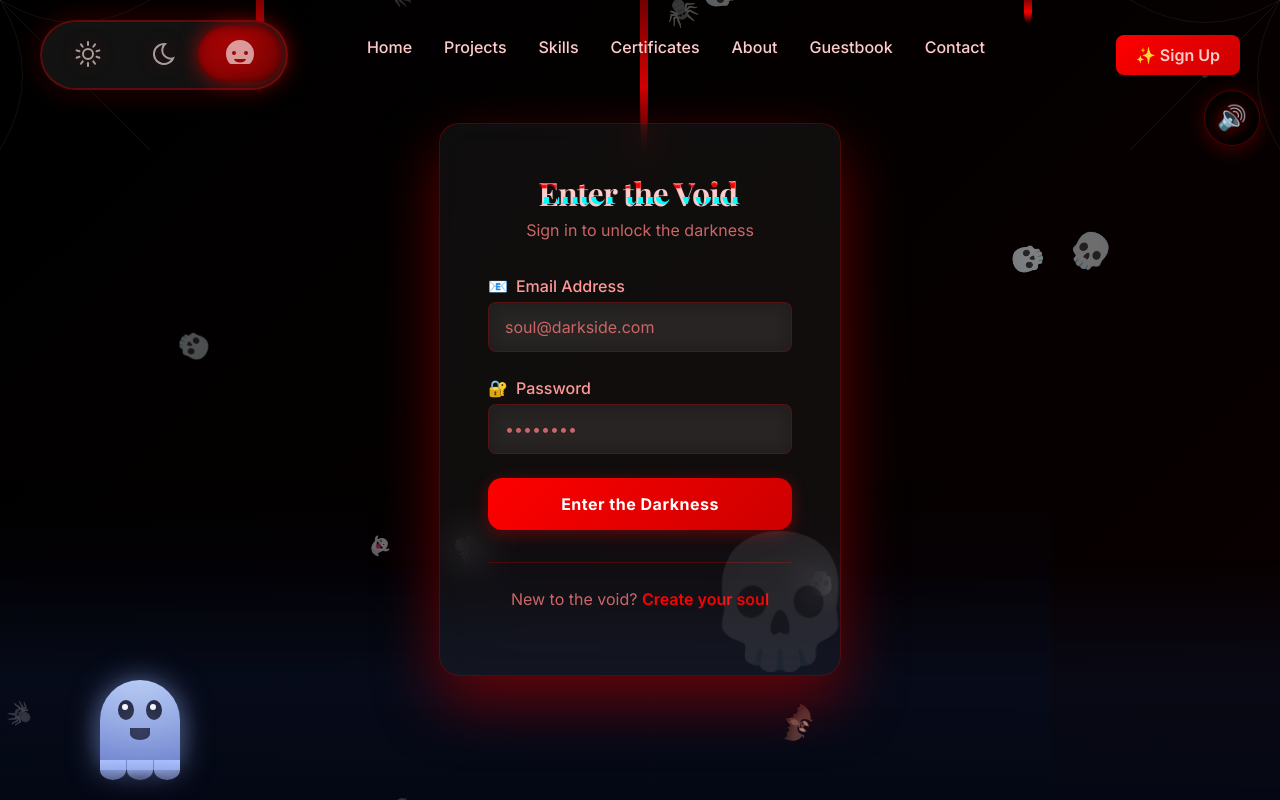
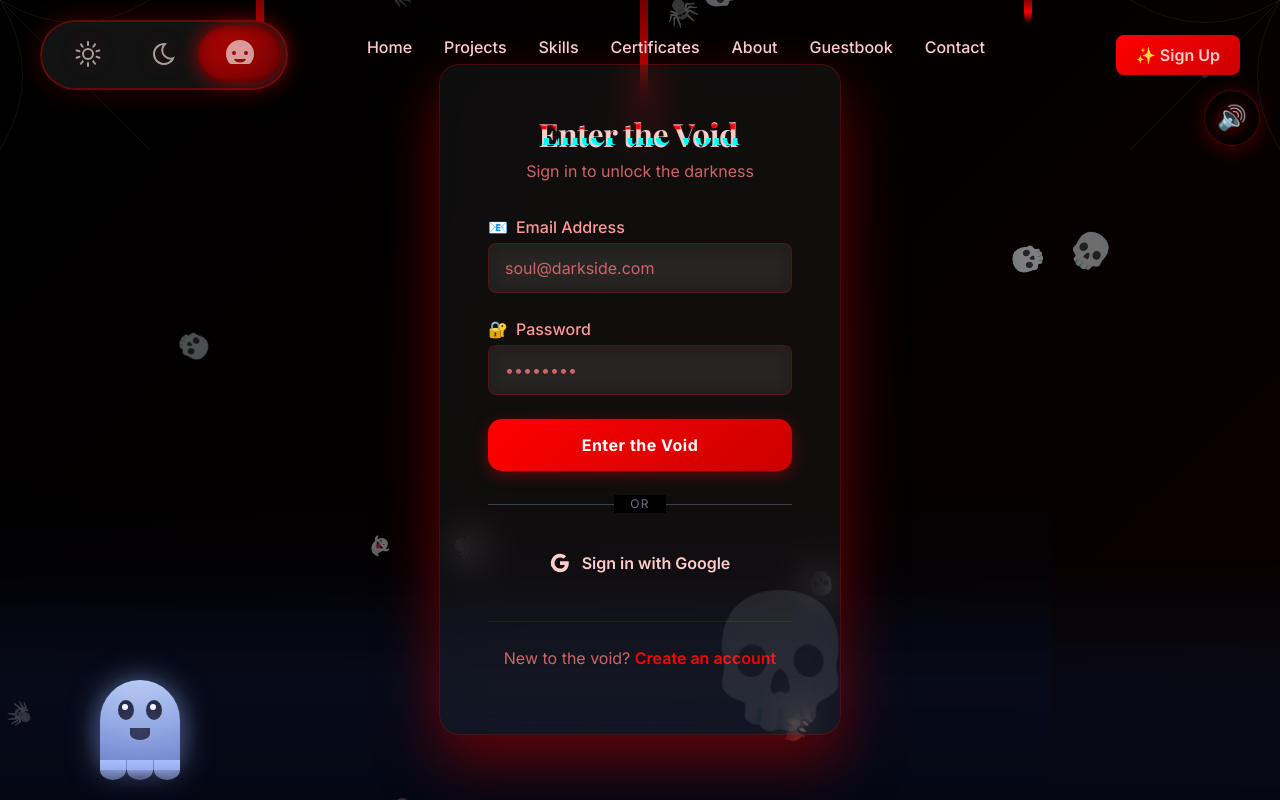
Before and after one commit to krishna3163/portfolio_website, a Next.js app: page /login in a window 1280 px wide. Built offline with nearby package versions, Linux system fonts and the light colour scheme; no server answers.

Commit message:
Implement Google Sign-In

```diff
--- a/app/login/page.tsx
+++ b/app/login/page.tsx
@@ -3,8 +3,8 @@
 import { useState } from 'react'
 import Link from 'next/link'
 import { useRouter } from 'next/navigation'
-import { signInWithEmailAndPassword } from 'firebase/auth'
-import { auth } from '@/lib/firebase'
+import { signInWithEmailAndPassword, signInWithPopup } from 'firebase/auth'
+import { auth, googleProvider } from '@/lib/firebase'
 
 export default function Login() {
     const [email, setEmail] = useState('')
@@ -28,6 +28,19 @@
             } else {
                 setError('Failed to log in. ' + err.message)
             }
+            setLoading(false)
+        }
+    }
+
+    const handleGoogleSignIn = async () => {
+        setError('')
+        setLoading(true)
+        try {
+            await signInWithPopup(auth, googleProvider)
+            router.push('/dashboard')
+        } catch (err: any) {
+            console.error('Google Sign-In Error:', err)
+            setError('Failed to sign in with Google. ' + err.message)
             setLoading(false)
         }
     }
@@ -88,6 +101,7 @@
                             />
                         </div>
 
+                        <div className="flex flex-col gap-4">
                             <button
                                 type="submit"
                                 className="btn btn-primary btn-full"
@@ -99,16 +113,52 @@
                                         Summoning...
                                     </span>
                                 ) : (
-                                'Enter the Darkness'
+                                    'Enter the Void'
                                 )}
                             </button>
+
+                            <div className="relative flex items-center justify-center my-2">
+                                <div className="absolute inset-0 flex items-center">
+                                    <div className="w-full border-t border-gray-700"></div>
+                                </div>
+                                <div className="relative bg-black px-4 text-xs text-gray-500 uppercase tracking-widest">Or</div>
+                            </div>
+
+                            <button
+                                type="button"
+                                onClick={handleGoogleSignIn}
+                                disabled={loading}
+                                className="btn btn-outline btn-full flex items-center justify-center gap-3 hover:bg-white hover:text-black transition-all"
+                                style={{ borderColor: 'rgba(255,255,255,0.2)' }}
+                            >
+                                <svg className="w-5 h-5" viewBox="0 0 24 24">
+                                    <path
+                                        fill="currentColor"
+                                        d="M22.56 12.25c0-.78-.07-1.53-.2-2.25H12v4.26h5.92c-.26 1.37-1.04 2.53-2.21 3.31v2.77h3.57c2.08-1.92 3.28-4.74 3.28-8.09z"
+                                    />
+                                    <path
+                                        fill="currentColor"
+                                        d="M12 23c2.97 0 5.46-.98 7.28-2.66l-3.57-2.77c-.98.66-2.23 1.06-3.71 1.06-2.86 0-5.29-1.93-6.16-4.53H2.18v2.84C3.99 20.53 7.7 23 12 23z"
+                                    />
+                                    <path
+                                        fill="currentColor"
+                                        d="M5.84 14.09c-.22-.66-.35-1.36-.35-2.09s.13-1.43.35-2.09V7.07H2.18C1.43 8.55 1 10.22 1 12s.43 3.45 1.18 4.93l2.85-2.22.81-.62z"
+                                    />
+                                    <path
+                                        fill="currentColor"
+                                        d="M12 5.38c1.62 0 3.06.56 4.21 1.64l3.15-3.15C17.45 2.09 14.97 1 12 1 7.7 1 3.99 3.47 2.18 7.07l3.66 2.84c.87-2.6 3.3-4.53 6.16-4.53z"
+                                    />
+                                </svg>
+                                {loading ? 'Contacting Google...' : 'Sign in with Google'}
+                            </button>
+                        </div>
                     </form>
 
                     <div className="auth-footer">
                         <p className="text-muted">
                             New to the void?{' '}
                             <Link href="/signup" className="auth-link">
-                                Create your soul
+                                Create an account
                             </Link>
                         </p>
                     </div>
--- a/lib/firebase.ts
+++ b/lib/firebase.ts
@@ -20,5 +20,7 @@
 const auth = getAuth(app);
 const storage = getStorage(app);
 const db = getFirestore(app);
+import { GoogleAuthProvider } from "firebase/auth";
+const googleProvider = new GoogleAuthProvider();
 
-export { auth, storage, db, app };
+export { auth, storage, db, app, googleProvider };
```
Lines whose indentation alone changed are shown as unchanged.
